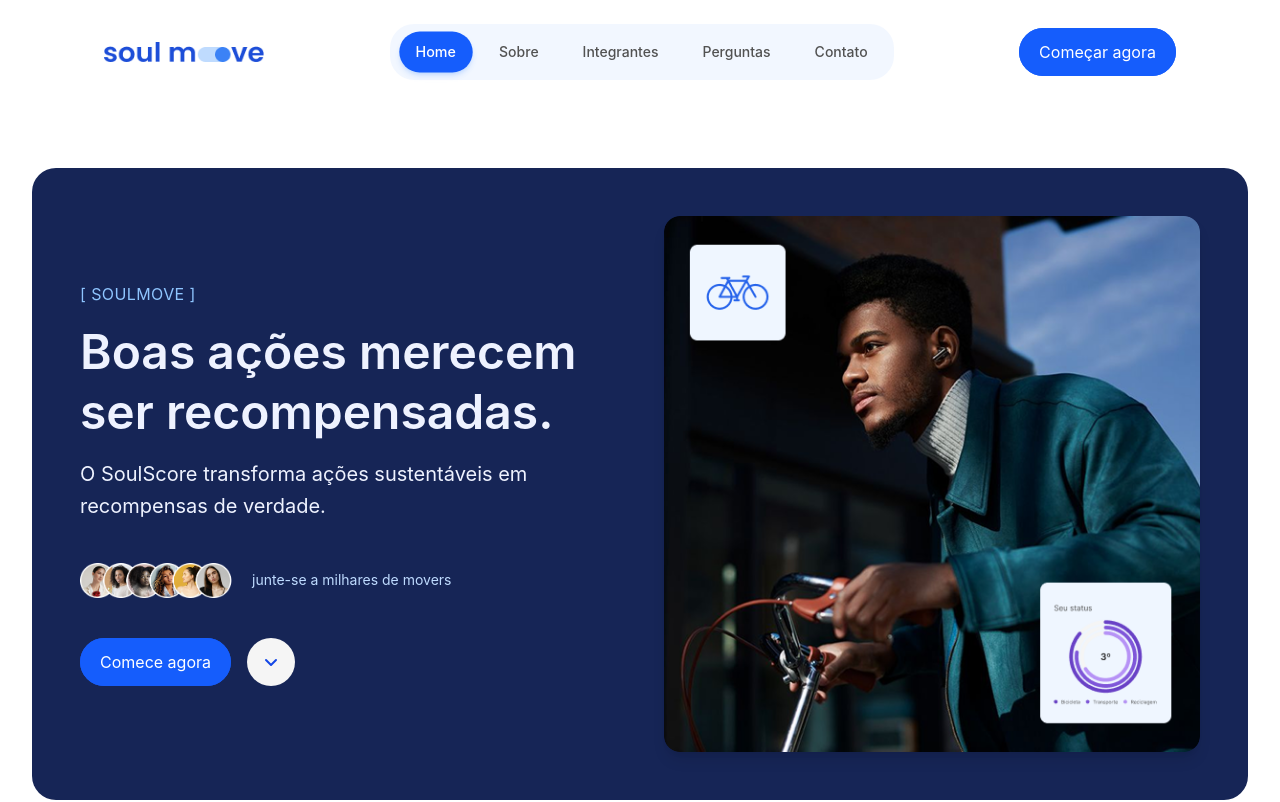
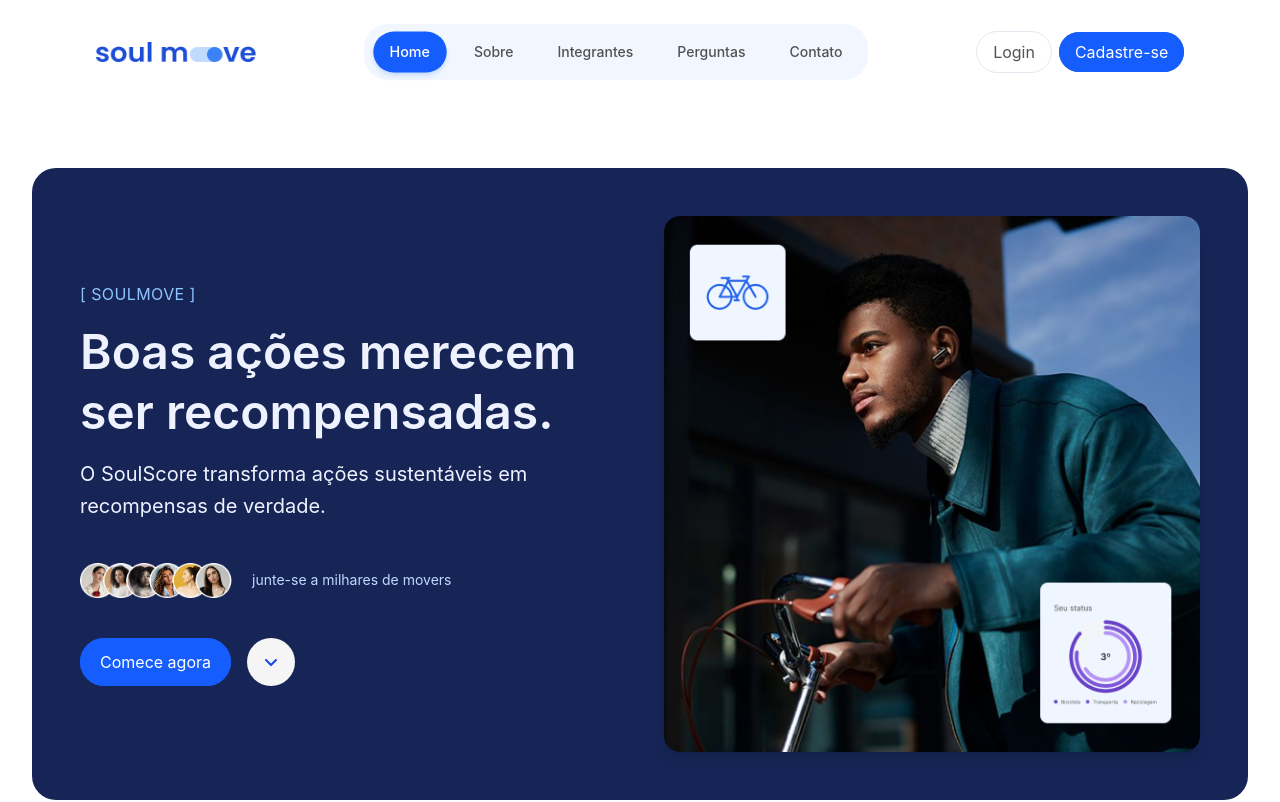
Before and after one commit to AnaMendes-25/challenge-frontend-soulMove, a React (Vite) app in the folder soul-move-app/: page / in a window 1280 px wide. Shown: the top 802 px of the page. Built offline with nearby package versions, Linux system fonts and the light colour scheme; no server answers.

Commit message:
feat: adicionando botão de login e cadastrar no home

```diff
--- a/soul-move-app/src/components/Header/Header.tsx
+++ b/soul-move-app/src/components/Header/Header.tsx
@@ -31,7 +31,11 @@ function NavItem({ to, children, onClick }: NavItemProps) {
   );
 }
 
-export default function Header() {
+interface HeaderProps {
+  mostrarAutenticacao?: boolean;
+}
+
+export default function Header({ mostrarAutenticacao = false }: HeaderProps) {
   const [isOpen, setIsOpen] = useState(false);
   const navigate = useNavigate();
 
@@ -121,11 +125,31 @@ export default function Header() {
       <div
         className={`w-full lg:w-auto flex justify-center ${isOpen ? "flex" : "hidden"} lg:flex shrink-0`}
       >
-        <div className="transition-transform duration-200 hover:scale-105 active:scale-95">
-          <ButtonBase onClick={() => navigate("/solucao")}>
-            Começar agora
-          </ButtonBase>
-        </div>
+        {mostrarAutenticacao ? (
+          <div className="flex items-center gap-2">
+            <ButtonBase
+              variant="secondary"
+              size="md"
+              onClick={() => navigate("/login")}
+              className="rounded-3xl border-0 bg-transparent px-4 py-2 text-sm text-neutral-600 outline outline-1 outline-slate-200 hover:bg-[#f0efff] hover:text-[#6253c7] hover:outline-[#e4e1ff]"
+            >
+              Login
+            </ButtonBase>
+            <ButtonBase
+              size="md"
+              onClick={() => navigate("/cadastro")}
+              className="rounded-3xl px-4 py-2 text-sm"
+            >
+              Cadastre-se
+            </ButtonBase>
+          </div>
+        ) : (
+          <div className="transition-transform duration-200 hover:scale-105 active:scale-95">
+            <ButtonBase onClick={() => navigate("/solucao")}>
+              Começar agora
+            </ButtonBase>
+          </div>
+        )}
       </div>
     </header>
   );
--- a/soul-move-app/src/routes/Home/index.tsx
+++ b/soul-move-app/src/routes/Home/index.tsx
@@ -188,7 +188,7 @@ export default function Home() {
 
   return (
     <div className="min-h-screen flex flex-col bg-white">
-      <Header />
+      <Header mostrarAutenticacao />
 
       {/* Estrutura central da página com gap uniforme de 64px no mobile e 96px em telas médias/grandes */}
       <main className="w-full max-w-7xl mx-auto px-4 sm:px-6 lg:px-8 py-8 md:py-16 flex flex-col gap-16 md:gap-24">
```
